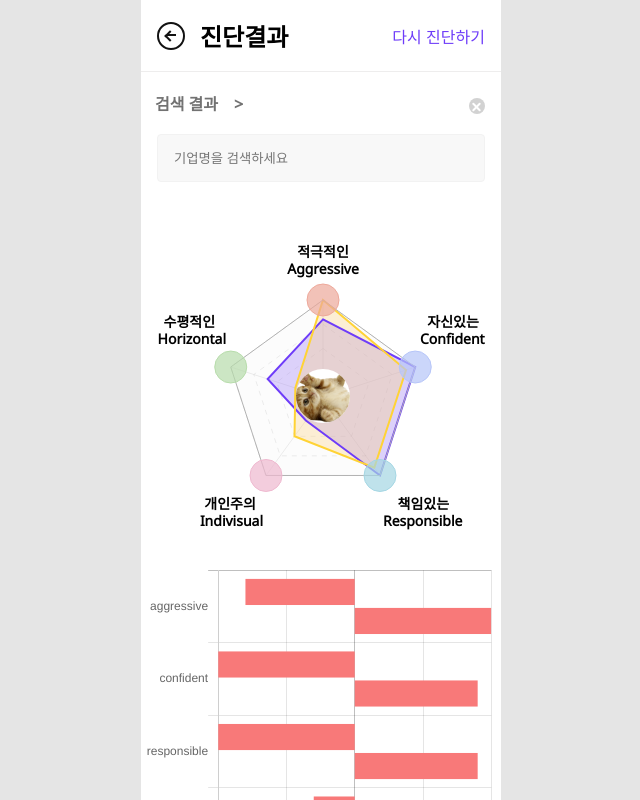
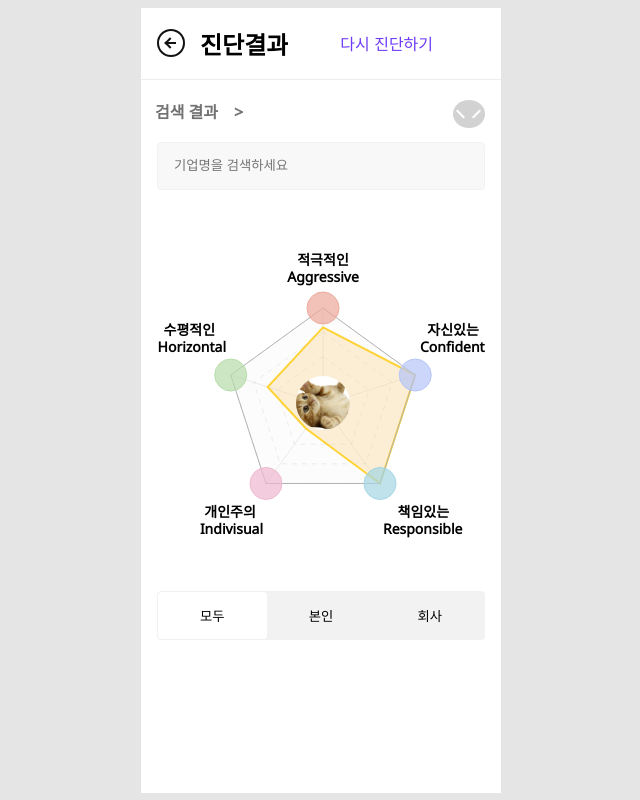
Before and after one commit to chltjdrhd777/wanted-codestates-project-8-11, a Vue app: page / in a window 1280 px wide. Shown: the top 800 px of the page, without its empty margins (319-959 px from the left). Built offline with nearby package versions, Linux system fonts and the light colour scheme.

Commit message:
Feat: 레이더 차트와 탭 합치기

```diff
--- a/src/App.vue
+++ b/src/App.vue
@@ -10,9 +10,16 @@
 
       <div class="radar-wrapper">
         <img src="./assets/cat.png" alt="cat thumb" class="thumb" />
-        <RadarChart :chartData="chartData" :options="options" />
+        <RadarChart :chartValue="chartData" />
       </div>
-      <BarChart :surveyData="surveyData" />
+      <div class="tab-wrapper">
+        <TabGroup
+          :selectedTab="selectedTab"
+          :tabItems="tabItems"
+          @onTabClick="onTabClick"
+        />
+      </div>
+      <!-- <BarChart :surveyData="surveyData" /> -->
     </section>
 
     <Modal v-if="searchValue === null" />
@@ -22,108 +29,44 @@
 <script>
 import { surveyData } from "@/data";
 import RadarChart from "./components/RadarChart.vue";
-import BarChart from "./components/BarChart.vue";
+// import BarChart from "./components/BarChart.vue";
 import TopHeader from "./components/TopHeader.vue";
 import SearchBar from "./components/SearchBar.vue";
 import Modal from "./components/ModalView.vue";
+import TabGroup from "./components/TabGroup.vue";
 
 export default {
   name: "App",
   components: {
     RadarChart,
-    BarChart,
+    // BarChart,
     TopHeader,
     SearchBar,
     Modal,
+    TabGroup,
   },
   data() {
-    const {
-      userSurvey,
-      companySurvey: { samsungSurvey },
-    } = surveyData;
-    const chartData = {
-      labels: [
-        ["적극적인", "Aggressive", ""],
-        ["  자신있는", "Confident", ""],
-        ["", "    책임있는", "Responsible"],
-        ["", "개인주의  ", "Indivisual"],
-        ["수평적인   ", "Horizontal", ""],
-      ],
-      datasets: [
+    const tabItems = [
       {
-          backgroundColor: "rgba(255, 193, 74, 0.32)",
-          borderColor: "#FFD335",
-          borderWidth: 2,
-          borderRadius: 1,
-          pointBackgroundColor: "rgba(255,99,132,1)",
-          pointRadius: 0,
-          pointHitRadius: 0,
-          order: 1,
-          data: [...Object.values(samsungSurvey)],
+        title: "모두",
       },
       {
-          backgroundColor: "rgba(110, 60, 249, 0.32)",
-          borderColor: "#6E3CF9",
-          borderWidth: 2,
-          borderRadius: 1,
-          pointRadius: 0,
-          pointHitRadius: 0,
-          order: 2,
-          data: [...Object.values(userSurvey)],
+        title: "본인",
       },
       {
-          backgroundColor: "rgba(244, 244, 244, 0.32)",
-          borderColor: "#B2B2B2",
-          borderWidth: 1,
-          pointBackgroundColor: [
-            "rgba(237, 168, 154, 0.7)",
-            "rgba(182, 197, 248, 0.7)",
-            "rgba(164, 214, 227, 0.7)",
-            "rgba(238, 184, 207, 0.7)",
-            "rgba(183, 220, 171, 0.7)",
-          ],
-          pointBorderColor: ["#EDA89A", "#B6C5F8", "#A4D6E3", "#EEB8CF", "#B7DCAB"],
-          pointRadius: 16,
-          pointHitRadius: -16,
-          order: 0,
-          data: [10, 10, 10, 10, 10],
+        title: "회사",
       },
-      ],
-    };
+    ];
 
-    const options = {
-      responsive: true,
-      maintainAspectRatio: false,
-      legend: {
-        display: false,
+    return {
+      chartData: {
+        user: surveyData.userSurvey,
+        company: null,
       },
-      layout: {
-        padding: 20,
-      },
-      scale: {
-        pointLabels: {
-          fontFamily: "Noto Sans",
-          fontStyle: "bold",
-          fontColor: "black",
-          fontSize: 14,
-        },
-        ticks: {
-          max: 10,
-          min: 0,
-          stepSize: 2.5,
-          display: false,
-        },
-        gridLines: {
-          borderDash: [5, 5],
-        },
-      },
-    };
-    return {
-      chartData,
-      options,
-      surveyData,
+      selectedTab: 0,
       searchValue: "",
       companyList: ["삼성", "카카오", "lg"],
+      tabItems,
     };
   },
   methods: {
@@ -141,6 +84,35 @@ export default {
     deleteSearchvalue() {
       console.log("hello");
       this.searchValue = "";
+    },
+
+    onTabClick(key) {
+      this.selectedTab = key;
+
+      this.chartData = {};
+
+      switch (this.selectedTab) {
+        case 0:
+          this.chartData = {
+            user: surveyData.userSurvey,
+            company: surveyData.companySurvey.lgSurvey,
+          };
+          break;
+        case 1:
+          this.chartData = {
+            user: surveyData.userSurvey,
+            company: null,
+          };
+          break;
+        case 2:
+          this.chartData = {
+            user: null,
+            company: surveyData.companySurvey.lgSurvey,
+          };
+          break;
+        default:
+          return;
+      }
     },
   },
 };
@@ -201,4 +173,10 @@ main {
   align-items: center;
   justify-content: center;
 }
+
+.tab-wrapper {
+  display: flex;
+  flex-direction: column;
+  padding: 20px 16px;
+}
 </style>
--- a/src/components/RadarChart.vue
+++ b/src/components/RadarChart.vue
@@ -4,17 +4,122 @@ import { Radar } from "vue-chartjs";
 export default {
   extends: Radar,
   props: {
-    chartData: {
-      type: Object,
-      default: null,
-    },
-    options: {
+    chartValue: {
       type: Object,
       default: null,
     },
   },
+
+  methods: {
+    getData(value) {
+      console.log(value.company);
+      const chartData = {
+        labels: [
+          ["적극적인", "Aggressive", ""],
+          ["  자신있는", "Confident", ""],
+          ["", "    책임있는", "Responsible"],
+          ["", "개인주의  ", "Indivisual"],
+          ["수평적인   ", "Horizontal", ""],
+        ],
+        datasets: [
+          {
+            backgroundColor: "rgba(255, 193, 74, 0.32)",
+            borderColor: "#FFD335",
+            borderWidth: 2,
+            borderRadius: 1,
+            pointBackgroundColor: "rgba(255,99,132,1)",
+            pointRadius: 0,
+            pointHitRadius: 0,
+            order: 1,
+            data:
+              this.chartValue.user !== null
+                ? [...Object.values(value.user)]
+                : null,
+          },
+          {
+            backgroundColor: "rgba(110, 60, 249, 0.32)",
+            borderColor: "#6E3CF9",
+            borderWidth: 2,
+            borderRadius: 1,
+            pointRadius: 0,
+            pointHitRadius: 0,
+            order: 2,
+            data:
+              this.chartValue.company !== null
+                ? [...Object.values(value.company)]
+                : null,
+          },
+          {
+            backgroundColor: "rgba(244, 244, 244, 0.32)",
+            borderColor: "#B2B2B2",
+            borderWidth: 1,
+            pointBackgroundColor: [
+              "rgba(237, 168, 154, 0.7)",
+              "rgba(182, 197, 248, 0.7)",
+              "rgba(164, 214, 227, 0.7)",
+              "rgba(238, 184, 207, 0.7)",
+              "rgba(183, 220, 171, 0.7)",
+            ],
+            pointBorderColor: [
+              "#EDA89A",
+              "#B6C5F8",
+              "#A4D6E3",
+              "#EEB8CF",
+              "#B7DCAB",
+            ],
+            pointRadius: 16,
+            pointHitRadius: -16,
+            order: 0,
+            data: [10, 10, 10, 10, 10],
+          },
+        ],
+      };
+
+      return chartData;
+    },
+  },
+
+  data() {
+    return {
+      options: {
+        responsive: true,
+        maintainAspectRatio: false,
+        legend: {
+          display: false,
+        },
+        layout: {
+          padding: 20,
+        },
+        scale: {
+          pointLabels: {
+            fontFamily: "Noto Sans",
+            fontStyle: "bold",
+            fontColor: "black",
+            fontSize: 14,
+          },
+          ticks: {
+            max: 10,
+            min: 0,
+            stepSize: 2.5,
+            display: false,
+          },
+          gridLines: {
+            borderDash: [5, 5],
+          },
+        },
+      },
+    };
+  },
+
   mounted() {
-    this.renderChart(this.chartData, this.options);
+    this.renderChart(this.getData(this.chartValue), this.options);
+  },
+
+  watch: {
+    chartValue() {
+      this.renderChart(this.getData(this.chartValue), this.options);
+    },
+    deep: true,
   },
 };
 </script>
--- /dev/null
+++ b/src/components/TabGroup.vue
@@ -0,0 +1,61 @@
+<template>
+  <div class="tab-box">
+    <button
+      v-for="(item, index) in tabItems"
+      v-on:click="onEmit(index)"
+      v-bind:key="index"
+      :class="{ active: selectedTab === index }"
+    >
+      {{ item.title }}
+    </button>
+  </div>
+</template>
+
+<script>
+export default {
+  components: {},
+  props: {
+    selectedTab: Number,
+    tabItems: {
+      type: Array,
+      default: null,
+    },
+    onTabClick: Function,
+  },
+
+  data() {
+    return {};
+  },
+
+  methods: {
+    onEmit(key) {
+      this.$emit("onTabClick", key);
+    },
+  },
+};
+</script>
+
+<style>
+.tab-box {
+  display: flex;
+  border: 1px solid #f2f2f2;
+  border-radius: 4px;
+  background: #f2f2f2;
+}
+button {
+  flex-direction: row;
+  justify-content: center;
+  align-items: center;
+  padding: 14px 16px;
+  border: 0;
+
+  background: #f2f2f2;
+  border-radius: 4px;
+
+  flex-grow: 1;
+}
+button.active {
+  background-color: white;
+  color: black;
+}
+</style>
```
Also changed, not shown: 1 other file (tests, documents, lock files or other folders). Lines whose indentation alone changed are shown as unchanged.
